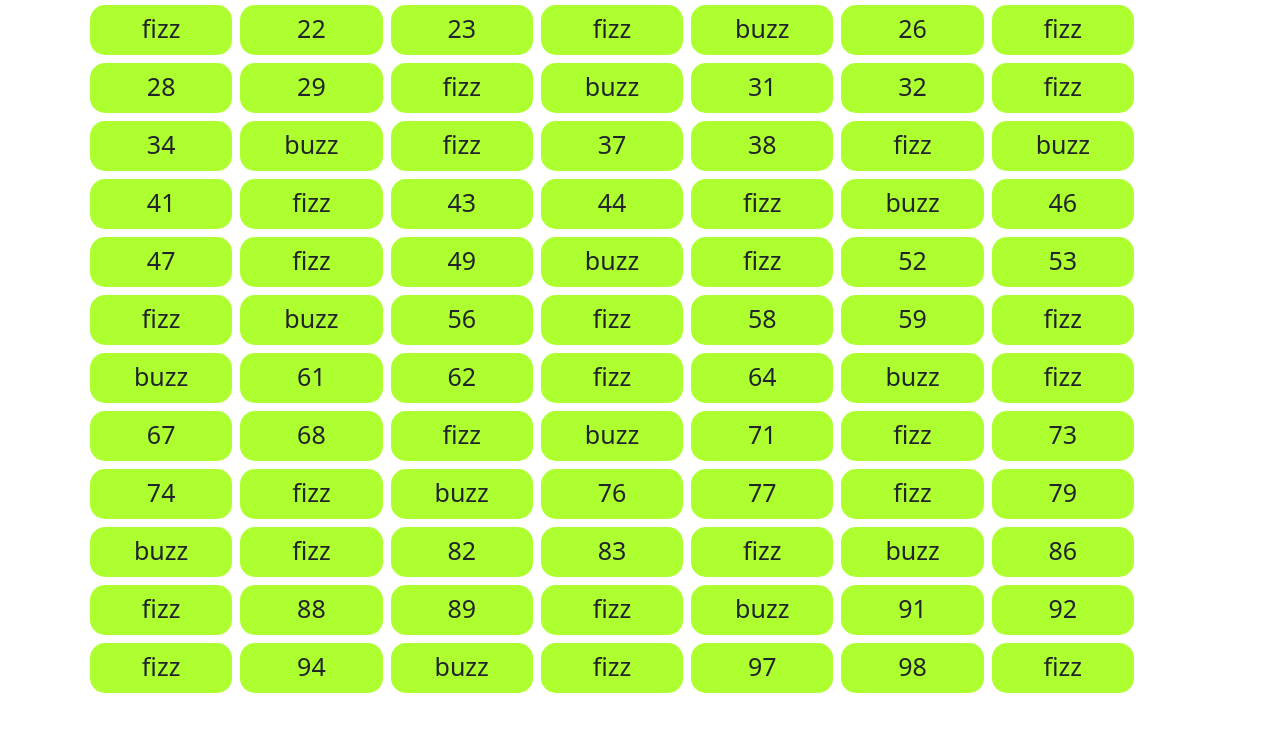
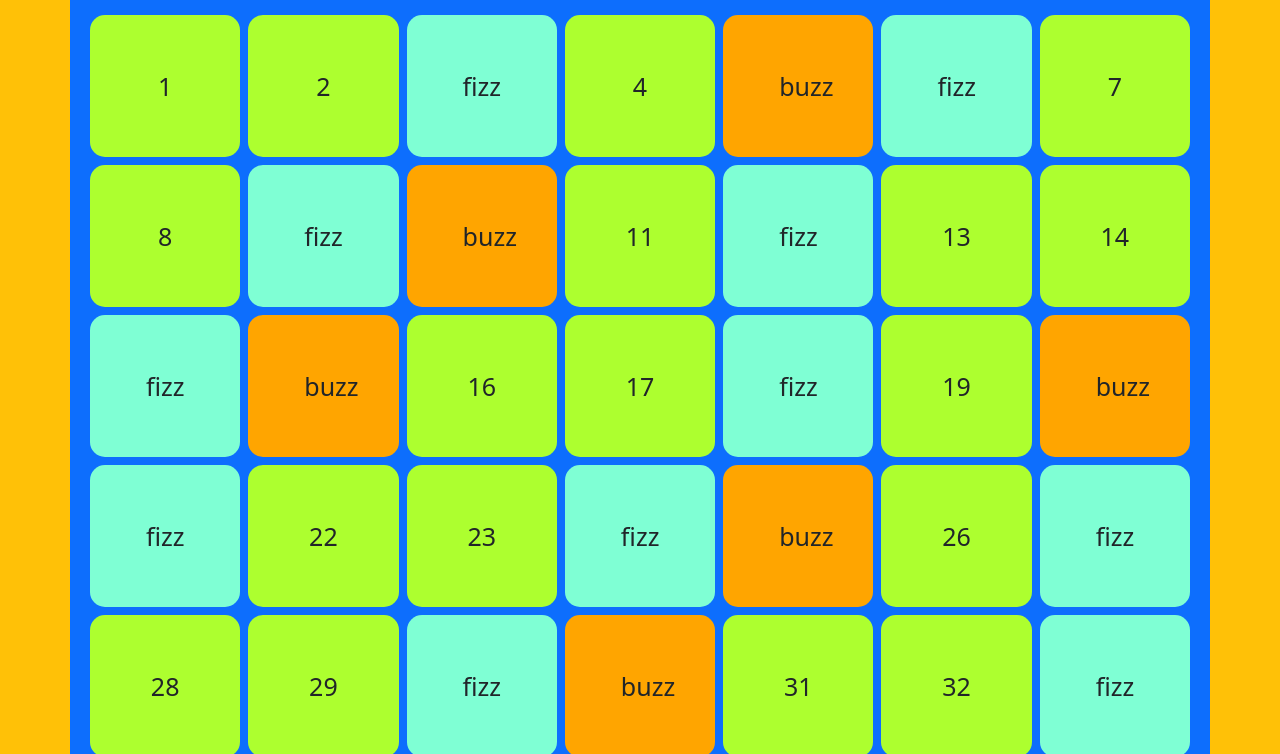
Before and after one commit to AntonioDattolo/js-fizzbuzz, a plain HTML site: page index.html in a window 1280 px wide. Shown: the part 177-931 px from the top of the page. Before the commit the page ends 878 px from the top, so only its background shows below. Drawn offline with nearby package versions, Linux system fonts and the light colour scheme.

Commit message:
Esercizio completo di bonus

```diff
--- /dev/null
+++ b/css/style.css
@@ -0,0 +1,16 @@
+.my-witdh{
+    width: calc((100% / 7) - 0.5rem) ;
+    background-color: greenyellow;
+    border-radius: 15px;
+    font-size: 25px;
+    padding: 3.5rem;
+}
+.fizz{
+    background-color: aquamarine;
+}
+.buzz{
+    background-color: orange;
+}
+.size{
+    font-size: 60px;
+}
--- a/index.html
+++ b/index.html
@@ -4,16 +4,14 @@
     <meta charset="UTF-8">
     <meta name="viewport" content="width=device-width, initial-scale=1.0">
     <link rel="stylesheet" href="https://cdnjs.cloudflare.com/ajax/libs/bootstrap/5.3.3/css/bootstrap.min.css" integrity="sha512-jnSuA4Ss2PkkikSOLtYs8BlYIeeIK1h99ty4YfvRPAlzr377vr3CXDb7sb7eEEBYjDtcYj+AjBH3FLv5uSJuXg==" crossorigin="anonymous" referrerpolicy="no-referrer" />
-    <link rel="stylesheet" href="style.css">
+    <link rel="stylesheet" href="./css/style.css">
     <title>Document</title>
 </head>
-<body>
-    <section class="container ">
-
-        <div class="d-flex flex-wrap p-1 text-center">
-
-        </div>
+<body class="bg-warning">
+    <section class="container bg-primary ">
+        <h1 class="text-center text-white p-5 size">FizzBuzzDOM</h1>
+        <div class="d-flex flex-wrap p-1 my-3 text-center"></div>
     </section>
-    <script src="./main.js"></script>
+    <script src="./js/main.js"></script>
 </body>
 </html>
--- /dev/null
+++ b/js/main.js
@@ -0,0 +1,31 @@
+const container = document.querySelector('div');
+
+for (let i = 1; i < 100; i++) {
+
+    if (i % i == 0 && i % 3 != 0 && i % 5 != 0 ) {
+        console.log(i);
+        const newItem = document.createElement('h6');
+        container.append(newItem);
+        newItem.innerHTML =` ${i}`;
+        newItem.classList.add('m-1');
+        newItem.classList.add('my-witdh');
+    }
+    if (i % 3 == 0) {
+        console.log("fizz");
+        const newItem = document.createElement('h6');
+        container.append(newItem);
+        newItem.innerHTML = " fizz ";
+        newItem.classList.add('m-1');
+        newItem.classList.add('my-witdh');
+        newItem.classList.add('fizz');
+    }
+    if (i % 5 == 0) {
+        console.log("buzz");
+        const newItem = document.createElement('h6');
+        container.append(newItem);
+        newItem.innerHTML = " buzz ";
+        newItem.classList.add('m-1');
+        newItem.classList.add('my-witdh');
+        newItem.classList.add('buzz');
+     }
+}
--- a/main.js
+++ /dev/null
@@ -1,38 +0,0 @@
-const container = document.querySelector('div');
-
-for (let i = 1; i < 100; i++) {
-
-    if (i % i == 0 && i % 3 != 0 && i % 5 != 0 ) {
-        console.log(i);
-        const newLi = document.createElement('h6');
-        container.append(newLi);
-        newLi.innerHTML =` ${i}`;
-        newLi.classList.add('m-1');
-        newLi.classList.add('my-witdh');
-
-    }
-    if (i % 3 == 0) {
-        console.log("fizz");
-        const newLi = document.createElement('h6');
-        container.append(newLi);
-        newLi.innerHTML = " fizz ";
-        newLi.classList.add('m-1');
-        newLi.classList.add('my-witdh');
-
-
-
-
-
-    }
-    if (i % 5 == 0) {
-        console.log("buzz");
-        const newLi = document.createElement('h6');
-        container.append(newLi);
-        newLi.innerHTML = " buzz ";
-        newLi.classList.add('m-1');
-        newLi.classList.add('my-witdh');
-
-     }
-
-
-}
--- a/style.css
+++ /dev/null
@@ -1,8 +0,0 @@
-.my-witdh{
-    width: calc((100% / 7) - 1rem) ;
-    height: 50px;
-    background-color: greenyellow;
-    border-radius: 15px;
-    font-size: 25px;
-    padding: 0.5rem;
-}
```
